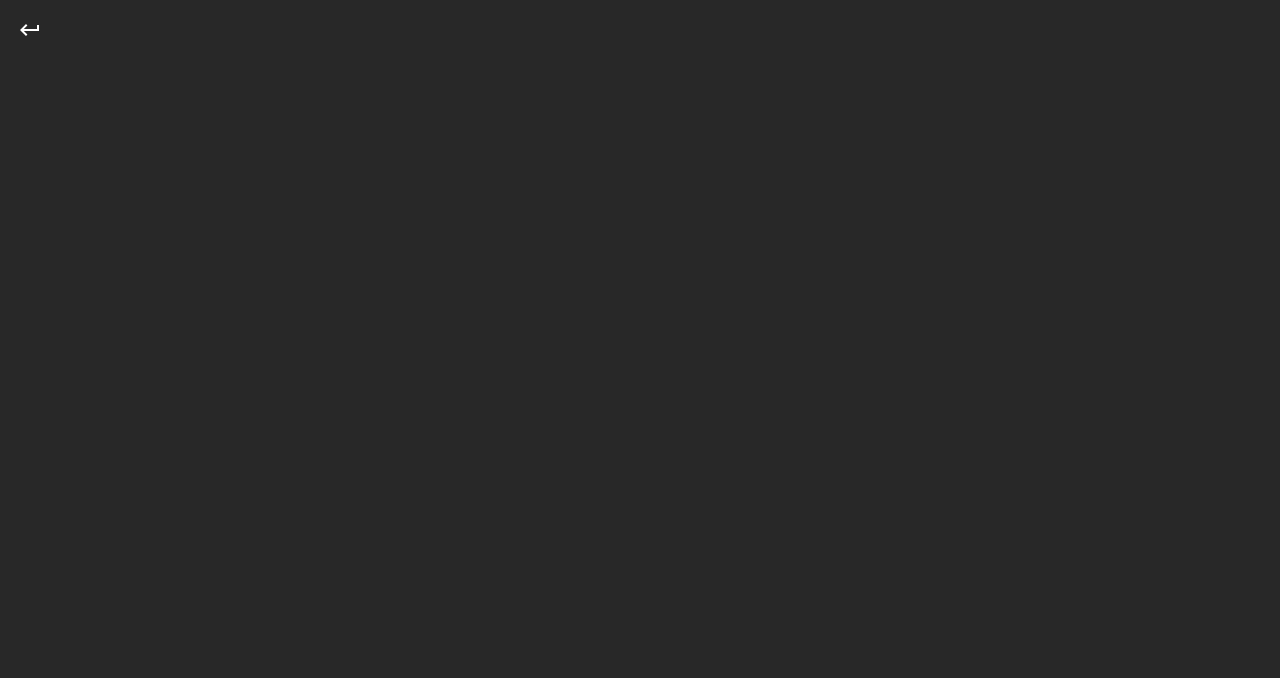
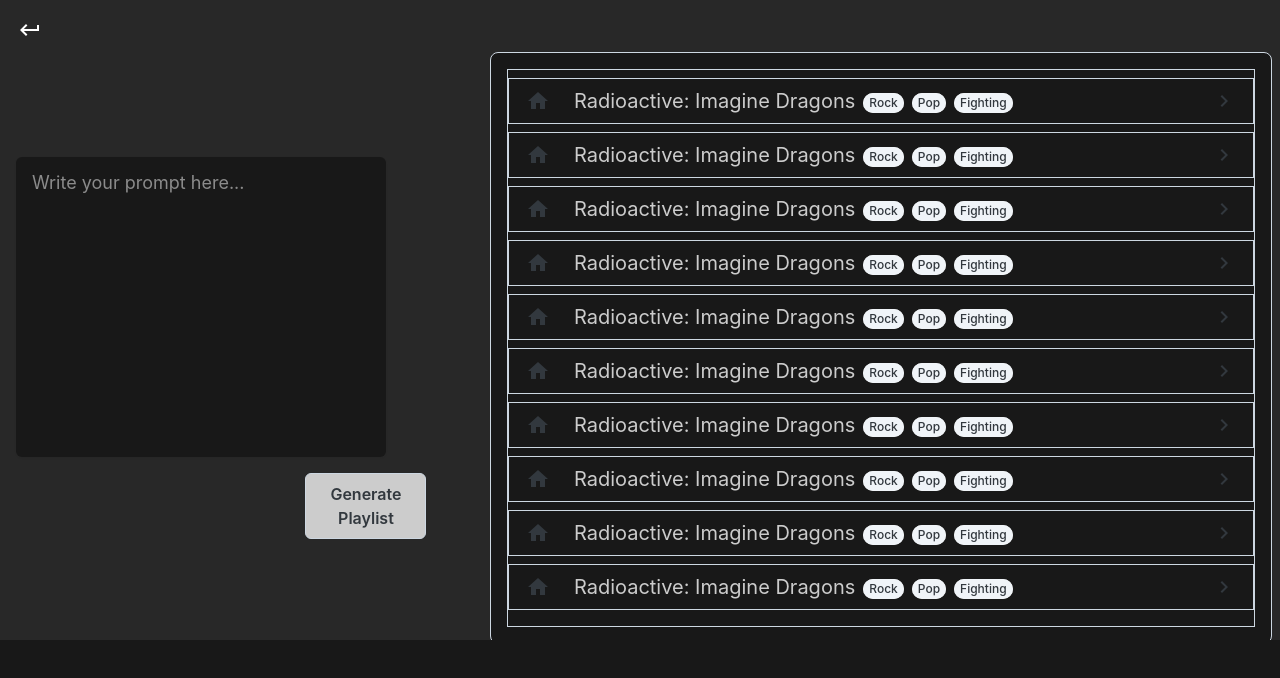
Before and after one commit to Hearlex/smart-playlist, a Next.js app: page /player in a window 1280 px wide. Shown: the top 678 px of the page. Built offline with nearby package versions, Linux system fonts and the light colour scheme.

Commit message:
player with mock data

```diff
--- a/src/pages/player.js
+++ b/src/pages/player.js
@@ -1,6 +1,21 @@
 import IconButton from '@mui/joy/IconButton';
 import KeyboardReturnIcon from '@mui/icons-material/KeyboardReturn';
 import Link from 'next/link';
+import Footer from '@/components/footer';
+import Stack from '@mui/joy/Stack';
+import Grid from '@mui/joy/Grid';
+import Textarea from '@mui/joy/Textarea';
+import List from '@mui/joy/List';
+import ListItem from '@mui/joy/ListItem';
+import ListItemButton from '@mui/joy/ListItemButton';
+import ListItemDecorator from '@mui/joy/ListItemDecorator';
+import ListItemContent from '@mui/joy/ListItemContent';
+import KeyboardArrowRight from '@mui/icons-material/KeyboardArrowRight';
+import Home from '@mui/icons-material/Home';
+import Card from '@mui/joy/Card';
+import { Typography } from '@mui/joy';
+import Chip from '@mui/joy/Chip';
+import Button from '@mui/joy/Button';
 
 export default function Player() {
     return (
@@ -10,6 +25,95 @@
                     <KeyboardReturnIcon />
                 </IconButton>
             </Link>
+
+            <Stack
+            direction="row"
+            justifyContent="space-around"
+            alignItems="center"
+            spacing={12}
+            >
+                <Grid container spacing={2} sx={{ flexGrow: 1 }}>
+                    <Grid xs={12}>
+                    <Textarea
+                        minRows={2}
+                        placeholder="Write your prompt here..."
+                        size="lg"
+                        variant="soft"
+                        sx={{ height: 300, backgroundColor: 'rgb(24, 24, 24)', color: '#CCCCCC' }}
+                    />
+                    </Grid>
+                    <Grid xs={9}>
+
+                    </Grid>
+                    <Grid xs={3}>
+                    <Button
+                        color="neutral"
+                        onClick={function(){}}
+                        size="lg"
+                        variant="outlined"
+                        sx={{ backgroundColor: '#CCCCCC' }}
+                    >
+                        Generate Playlist
+                    </Button>
+                    </Grid>
+                </Grid>
+                <Card variant="outlined" sx={{ width: 1000, backgroundColor: 'rgb(24, 24, 24)' }}>
+                    <List
+                        size='lg'
+                        variant='outlined'
+                    >
+                        { Array.from({ length: 10 }).map((_, index) => (
+                        <ListItem
+                        variant="outlined"
+                        sx={{ mb: 1 }}
+                        >
+                            <ListItemButton>
+                                <ListItemDecorator><Home /></ListItemDecorator>
+                                <ListItemContent>
+                                <Typography level="display1" sx={{ fontSize: 20, color: '#CCCCCC' }}>
+                                    Radioactive: Imagine Dragons
+                                    <Typography level="body" sx={{ fontSize: 20, color: '#000000' }}>
+                                    <Chip
+                                        color="neutral"
+                                        disabled={false}
+                                        onClick={function(){}}
+                                        size="sm"
+                                        variant="soft"
+                                        sx={{ ml: 1, backgroundColor: '#CCCCCC' }}
+                                    >
+                                        Rock
+                                    </Chip>
+                                    <Chip
+                                        color="neutral"
+                                        disabled={false}
+                                        onClick={function(){}}
+                                        size="sm"
+                                        variant="soft"
+                                        sx={{ ml: 1, backgroundColor: '#CCCCCC' }}
+                                    >
+                                        Pop
+                                    </Chip>
+                                    <Chip
+                                        color="neutral"
+                                        disabled={false}
+                                        onClick={function(){}}
+                                        size="sm"
+                                        variant="soft"
+                                        sx={{ ml: 1, backgroundColor: '#CCCCCC' }}
+                                    >
+                                        Fighting
+                                    </Chip></Typography>
+                                </Typography>
+                                </ListItemContent>
+                                <KeyboardArrowRight />
+                            </ListItemButton>
+                        </ListItem>
+                        ))}
+                    </List>
+                </Card>
+            </Stack>
+
+            <Footer />
         </>
     )
 }
```
